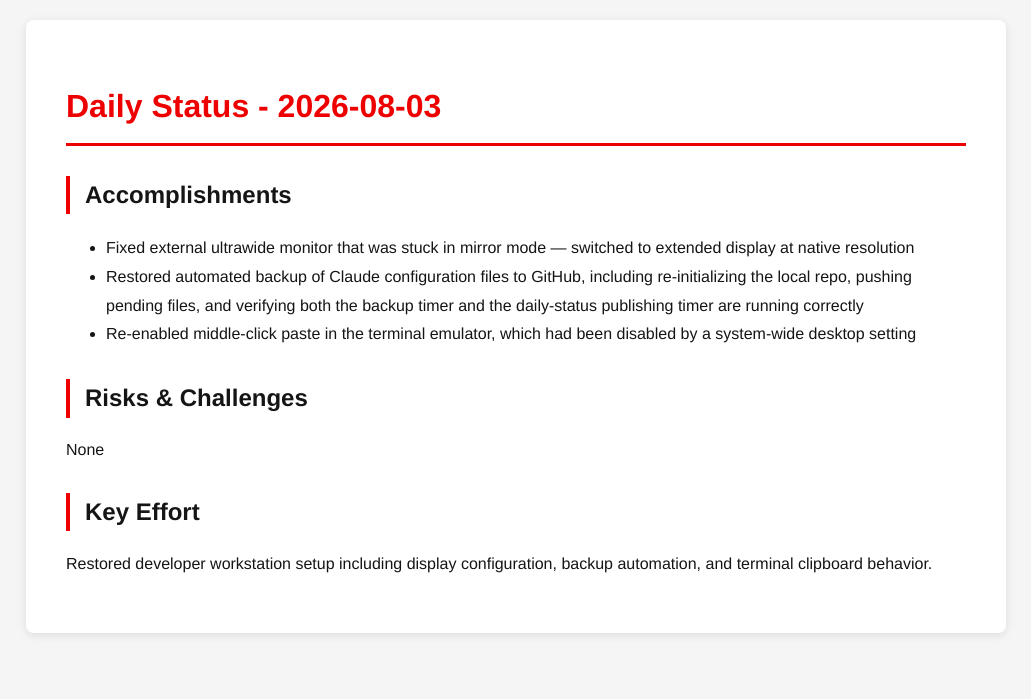
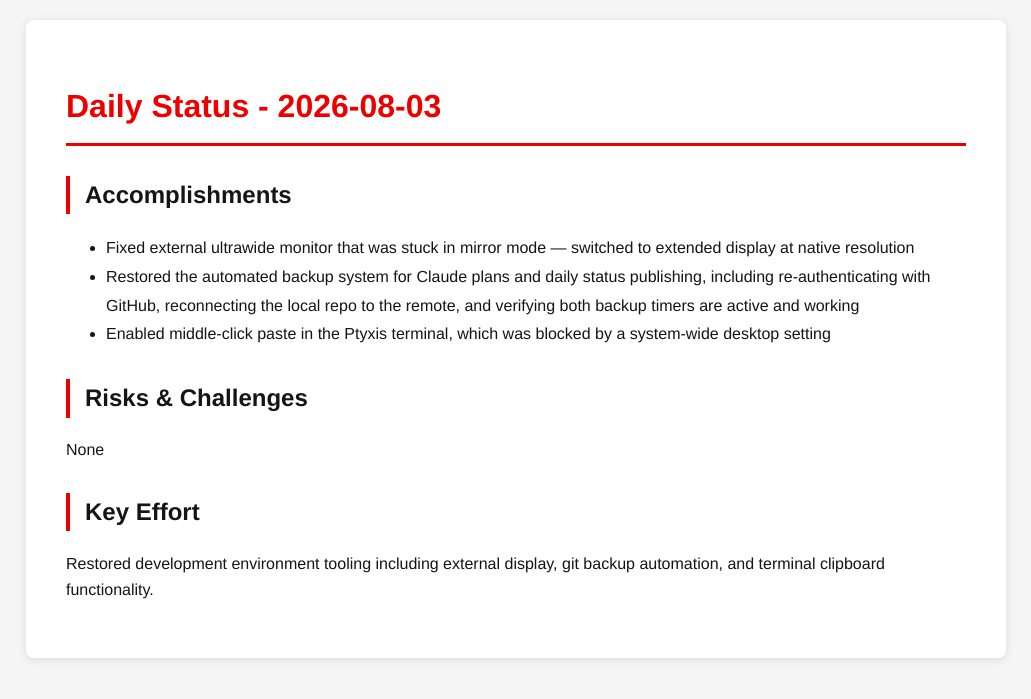
Before and after one commit to tzvatot/daily-status, a Jekyll site: the page built from 2026-08-03.md, in a window 1280 px wide. Shown: the top 699 px of the page, without its empty margins (124-1155 px from the left). Built offline with Jekyll 4.4.1, drawn with Linux system fonts in a browser that asks for light colours.

Commit message:
Daily status update - 2026-08-03

```diff
--- a/2026-08-03.md
+++ b/2026-08-03.md
@@ -8,11 +8,11 @@ date: 2026-08-03
 
 ## Accomplishments
 - Fixed external ultrawide monitor that was stuck in mirror mode — switched to extended display at native resolution
-- Restored automated backup of Claude configuration files to GitHub, including re-initializing the local repo, pushing pending files, and verifying both the backup timer and the daily-status publishing timer are running correctly
-- Re-enabled middle-click paste in the terminal emulator, which had been disabled by a system-wide desktop setting
+- Restored the automated backup system for Claude plans and daily status publishing, including re-authenticating with GitHub, reconnecting the local repo to the remote, and verifying both backup timers are active and working
+- Enabled middle-click paste in the Ptyxis terminal, which was blocked by a system-wide desktop setting
 
 ## Risks & Challenges
 None
 
 ## Key Effort
-Restored developer workstation setup including display configuration, backup automation, and terminal clipboard behavior.
+Restored development environment tooling including external display, git backup automation, and terminal clipboard functionality.
```
